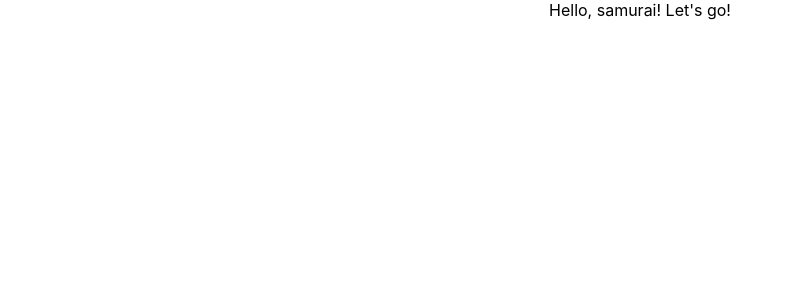
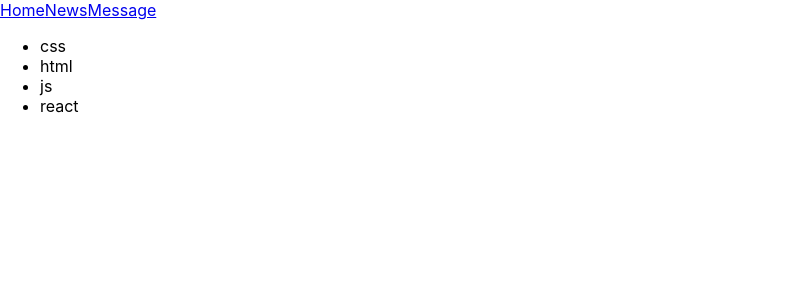
Before and after one commit to Srh-Yakovenko-ua/samurai-way, a React (Create React App) app: page / in a window 1280 px wide. Shown: the top 300 px of the page, without its empty margins (0-792 px from the left). Built offline with nearby package versions, Linux system fonts and the light colour scheme.

Commit message:
add component Header

```diff
--- a/src/App.tsx
+++ b/src/App.tsx
@@ -3,11 +3,31 @@ import './App.css';
 
 function App() {
     return (
-        <div className="App">
-            Hello, samurai! Let's go!
-
+        <div>
+            <Header/>
+            <div>
+                <ul>
+                    <li>css</li>
+                    <li>html</li>
+                    <li>js</li>
+                    <li>react</li>
+                </ul>
+            </div>
         </div>
     );
 }
 
+function Header() {
+    return (
+        <div>
+            <a href={'#'}>Home</a>
+            <a href={'#'}>News</a>
+            <a href={'#'}>Message</a>
+        </div>
+    )
+}
+
+
+
+
 export default App;
```
